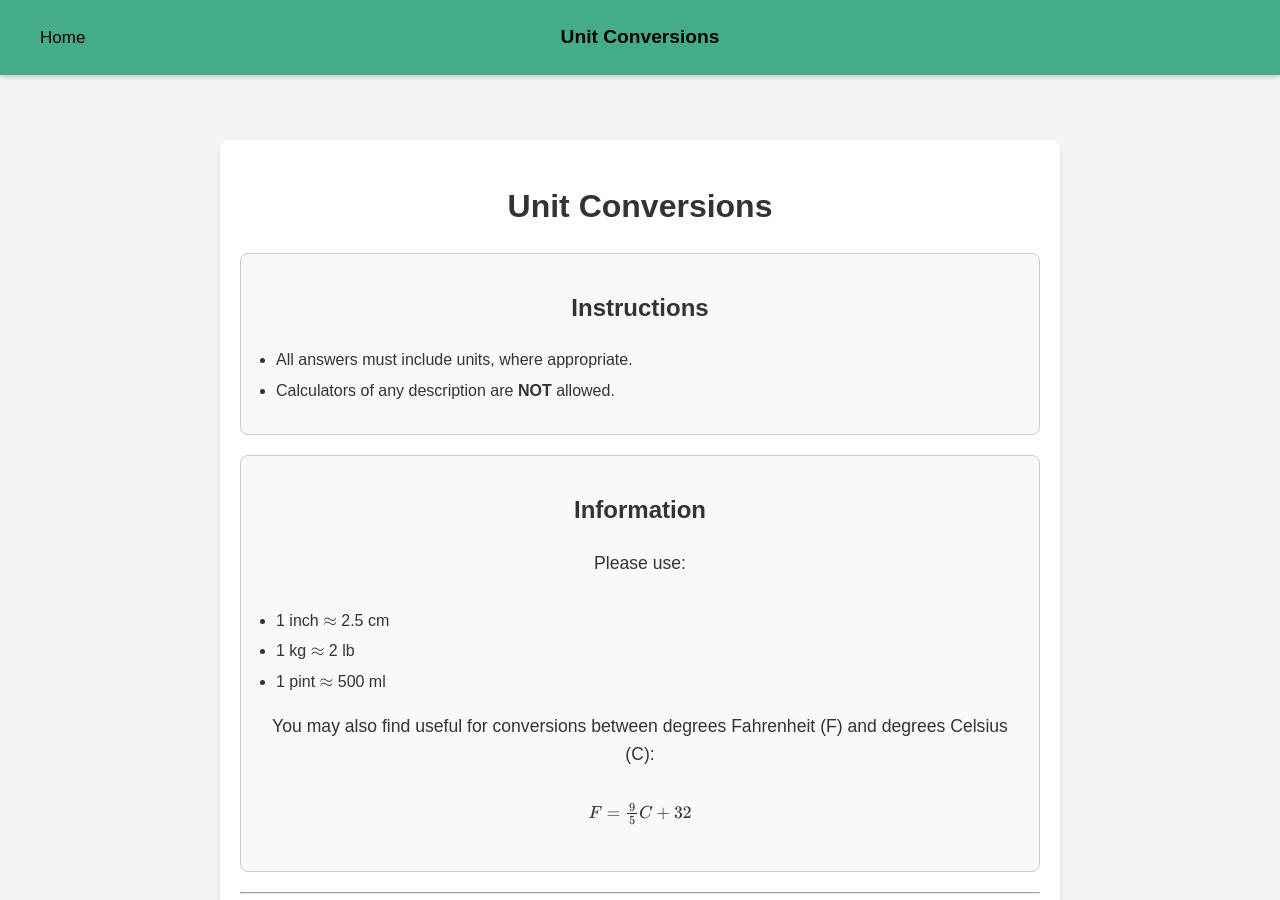
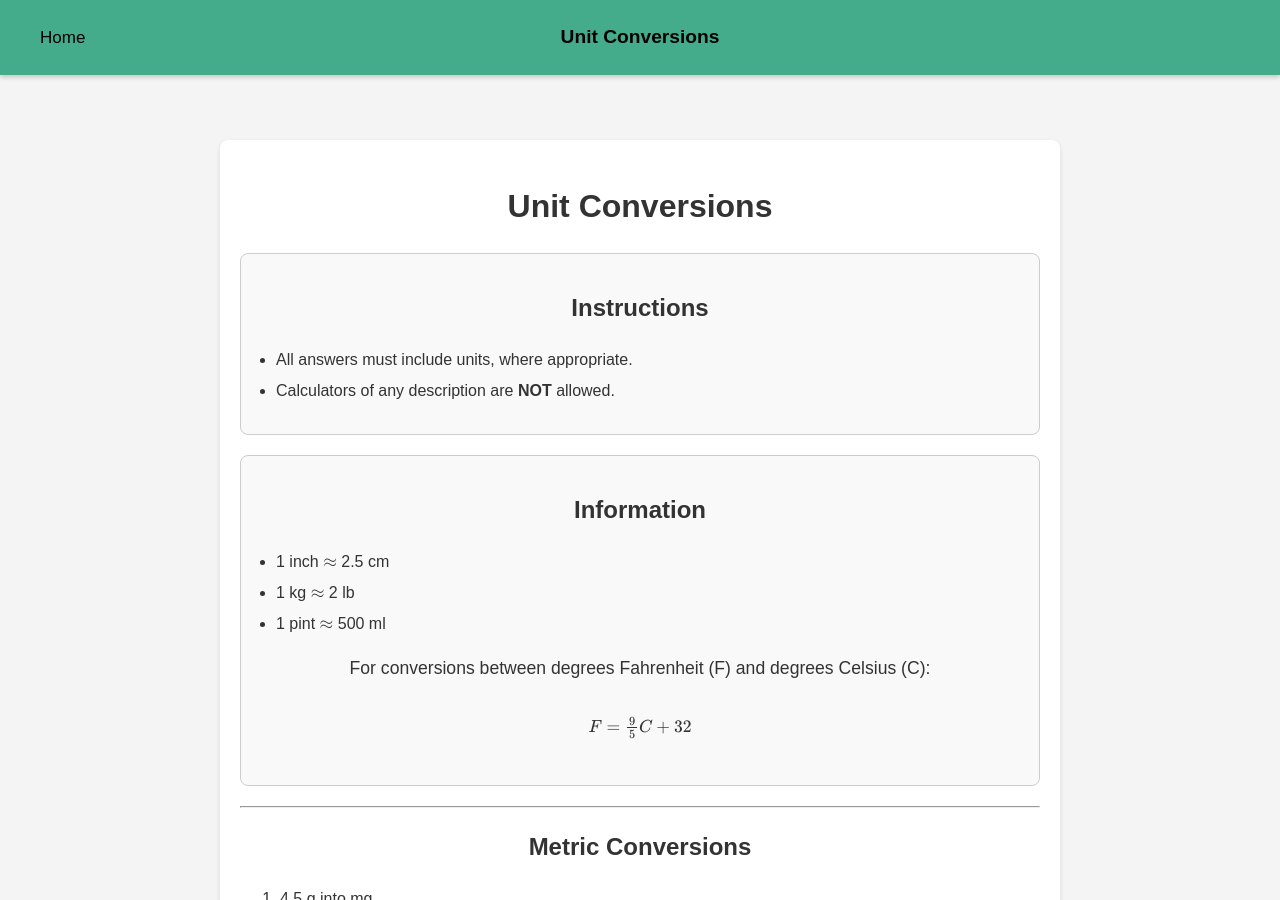
Before and after one commit to probe973/pha-4010y, a Jekyll site: the page built from unit_conv/qs.md, in a window 1280 px wide and 900 px high. Built offline with Jekyll 4.4.1, drawn with Linux system fonts in a browser that asks for light colours.

Commit message:
Update qs.md

```diff
--- a/unit_conv/qs.md
+++ b/unit_conv/qs.md
@@ -15,13 +15,12 @@ title: "Unit Conversions"
 
 <div class="formulae">
     <h2>Information</h2>
-    <p>Please use:</p>
     <ul>
         <li>1 inch $\approx$ 2.5 cm</li>
         <li>1 kg $\approx$ 2 lb</li>
         <li>1 pint $\approx$ 500 ml</li>
     </ul>
-    <p>You may also find useful for conversions between degrees Fahrenheit (F) and degrees Celsius (C):</p>
+    <p>For conversions between degrees Fahrenheit (F) and degrees Celsius (C):</p>
     <p>$F = \frac{9}{5}C + 32$</p>
 </div>
 
```
